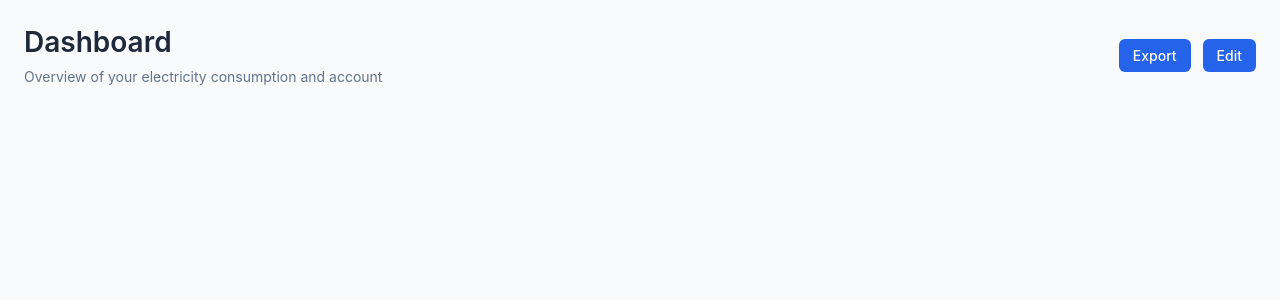
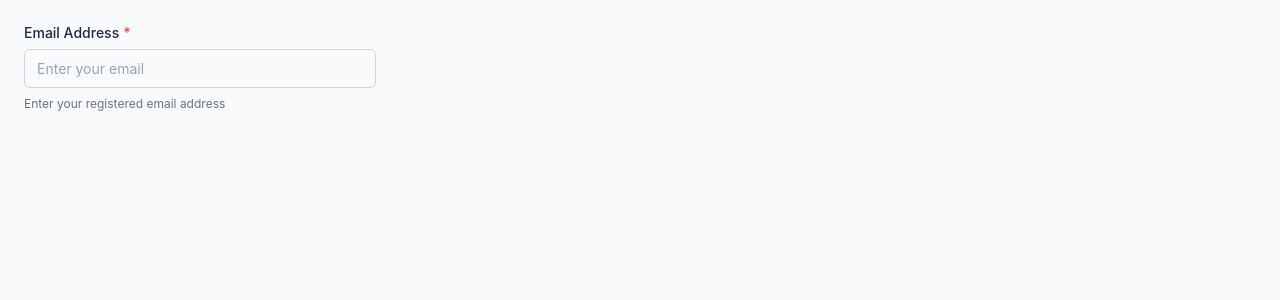
Before and after one commit to sahil-IITB/MDMS, a React (Vite) app in the folder Ekta/: page / in a window 1280 px wide. Shown: the top 300 px of the page. Built offline with nearby package versions, Linux system fonts and the light colour scheme.

Commit message:
added shared component form-fields

```diff
--- a/Ekta/src/App.tsx
+++ b/Ekta/src/App.tsx
@@ -1,18 +1,21 @@
-import PageHeader from "./shared/components/PageHeader";
+import { useState } from "react";
+import FormField from "./shared/components/FormField/FormField";
+
 
 
 function App() {
+    const [email, setEmail] = useState("");
     return (
-        <div style={{padding : "24px"}}>
-            <PageHeader
-            title="Dashboard"
-            description = "Overview of your electricity  consumption and account "
-            actions = {
-                <>
-                    <button>Export</button>
-                    <button>Edit</button>
-                </>
-            }
+        <div style={{maxWidth: "400px", padding: "24px"}}>
+            <FormField
+                label="Email Address"
+                name="Email"
+                type="email"
+                placeholder="Enter your email"
+                value={email}
+                onChange={setEmail}
+                helperText="Enter your registered email address"
+                required
             />
         </div>
     );
--- /dev/null
+++ b/Ekta/src/shared/components/FormField/FormField.css
@@ -0,0 +1,64 @@
+.form-field {
+    display: flex;
+    flex-direction: column;
+    gap: 8px;
+    width: 100%;
+}
+
+.form-field__label {
+    font-size: 14px;
+    font-weight: 500;
+}
+
+.form-field__required {
+    color: #e5484d;
+    margin-left: 4px;
+}
+
+.form-field__input {
+    width: 100%;
+    padding: 10px 12px;
+    font-size: 14px;
+    border: 1px solid var(--accent-border, #d1d5db);
+    border-radius: 6px;
+    outline: none;
+    background: transparent;
+    color: inherit;
+    box-sizing: border-box;
+    transition: border-color 0.2s, box-shadow 0.2s;
+}
+
+.form-field__input::placeholder {
+    color: #9ca3af;
+}
+
+.form-field__input:focus {
+    border-color: var(--accent);
+    box-shadow: 0 0 0 3px var(--accent-bg);
+}
+
+.form-field__input--error {
+    border-color: #e5484d;
+}
+
+.form-field__input--error:focus {
+    border-color: #e5484d;
+    box-shadow: 0 0 0 3px rgba(229, 72, 77, 0.12);
+}
+
+.form-field__input:disabled {
+    cursor: not-allowed;
+    opacity: 0.6;
+}
+
+.form-field__helper {
+    font-size: 12px;
+    color: #6b7280;
+    margin: 0;
+}
+
+.form-field__error {
+    font-size: 12px;
+    color: #e5484d;
+    margin: 0;
+}
--- /dev/null
+++ b/Ekta/src/shared/components/FormField/FormField.tsx
@@ -0,0 +1,56 @@
+import "./FormField.css";
+
+interface FormFieldProps{
+    label : string;
+    name : string;
+    type? : string;
+    placeholder? : string;
+    value : string;
+    onChange : (value: string) => void;
+    error? : string;
+    helperText? : string;
+    required? : boolean;
+    disabled? : boolean;
+}
+
+function FormField({
+    label,
+    name,
+    type="text",
+    placeholder,
+    value,
+    onChange,
+    error,
+    helperText,
+    required=false,
+    disabled=false,
+} : FormFieldProps ){
+    return(
+        <div className="form-field">
+            <label className="form-field__label" htmlFor={name}>
+                {label}
+                {required && <span className="form-field__required">*</span>}
+            </label>
+
+            <input
+                id={name}
+                name={name}
+                type={type}
+                placeholder={placeholder}
+                value={value}
+                onChange={(e) => onChange(e.target.value)}
+                required={required}
+                disabled={disabled}
+                className={`form-field__input ${error ? "form-field__input--error" : ""}`}
+            />
+
+            {error ? (
+                <p className="form-field__error">{error}</p>
+            ) : helperText ? (
+                <p className="form-field__helper">{helperText}</p>
+            ) : null}
+        </div>
+    );
+}
+
+export default FormField;
```
